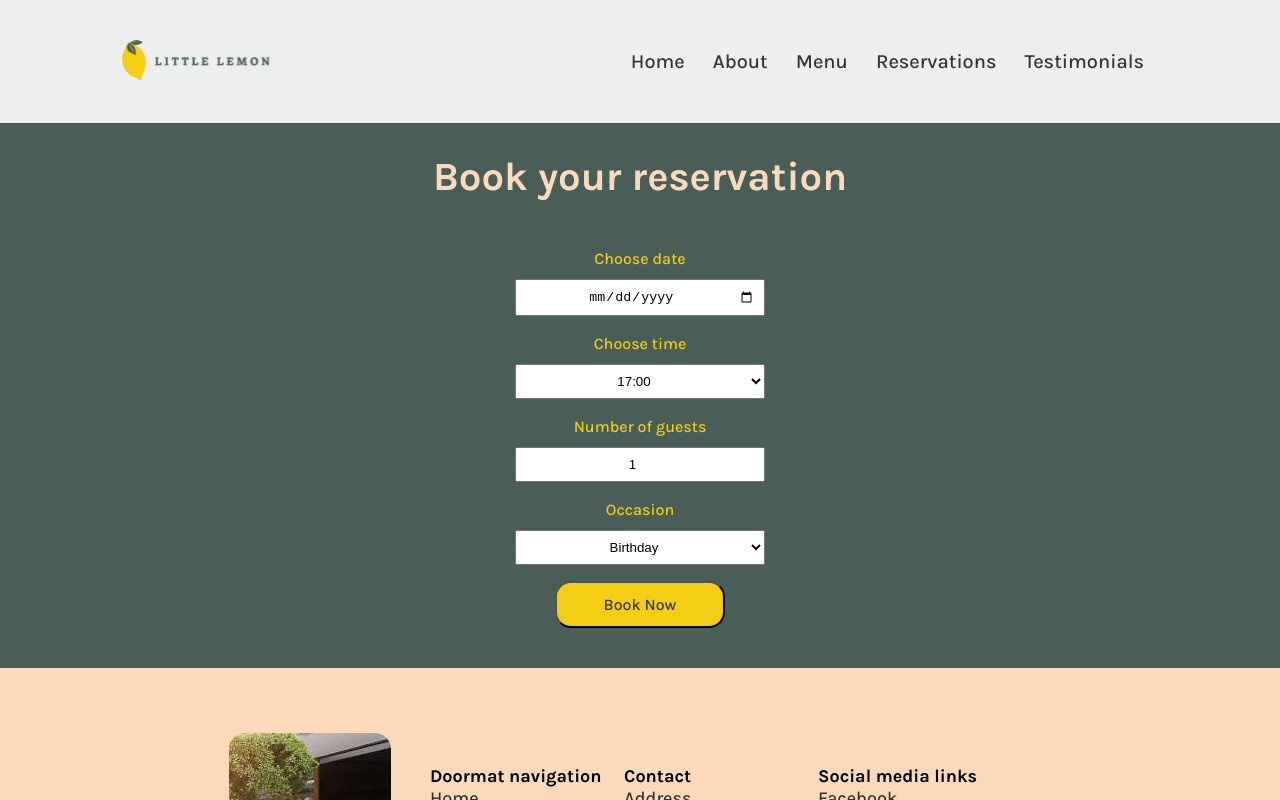
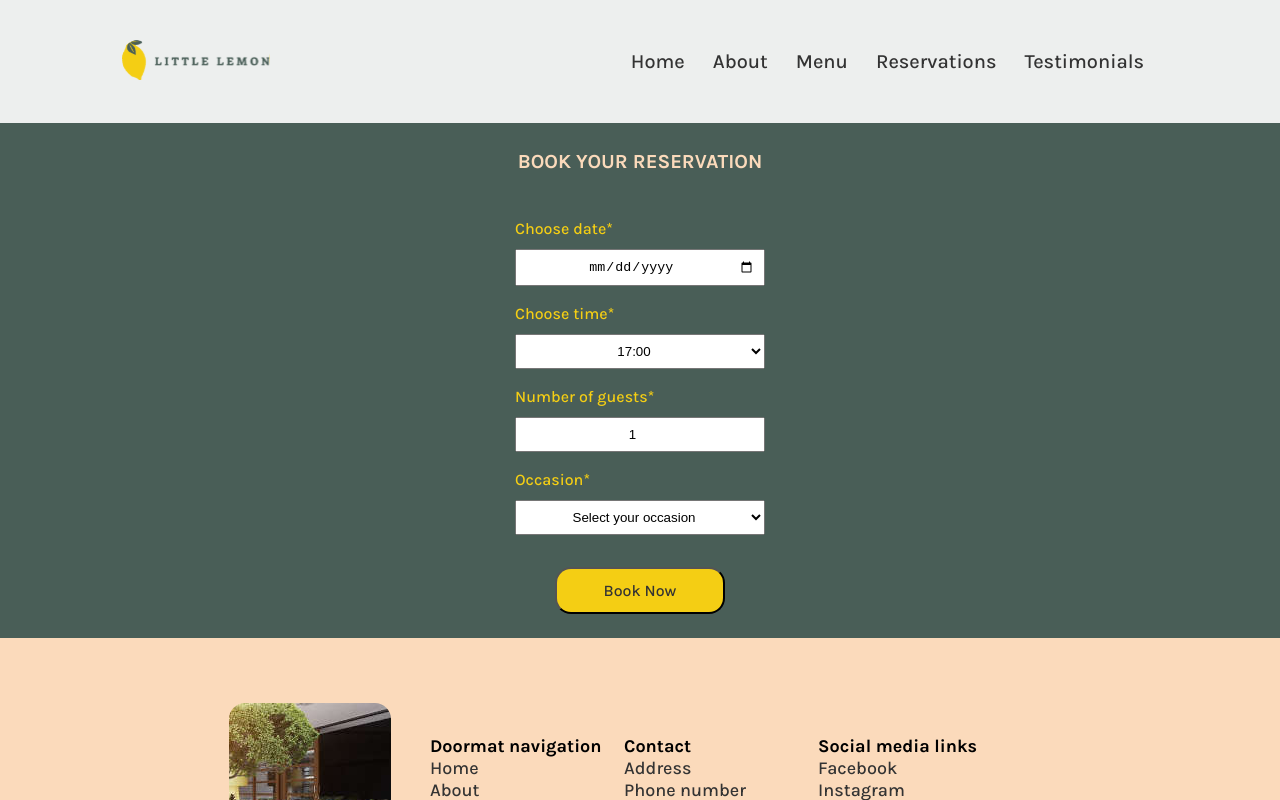
Before and after one commit to mklmng/little-lemon, a React (Create React App) app: page /booking in a window 1280 px wide. Shown: the top 800 px of the page. Built offline with nearby package versions, Linux system fonts and the light colour scheme; a web font is replaced by a local one.

Commit message:
Add form validation and new unit tests.

```diff
--- a/src/components/BookingForm.css
+++ b/src/components/BookingForm.css
@@ -1,15 +1,7 @@
-.booking-form {
-  display: grid;
-  justify-content: center;
-  align-content: center;
-  grid-column: 1 / -1;
-  grid-row: 1 / span 3;
-  border-radius: 16px;
-  font-family: var(--secondary-font);
-  font-size: 16px;
-  line-height: 1.5;
-  padding: 1.5rem;
-
+form{
+  max-width: 250px;
+  width: 100%;
+  margin: 0 auto;
 }
 
 .booking-form label {
@@ -22,8 +14,22 @@
   display: block;
 }
 
+.booking-form label {
+  text-align-last: left;
+  color: var(--primary-yellow);
+}
+
+.booking-form label, .booking-form input{
+  display: block;
+}
+
+.booking-form label{
+  padding-bottom: 0.5rem;
+}
+
 label {
   padding-bottom: 0;
+  margin-top: 1rem;
   margin-bottom: 0;
   text-align: center;
 }
@@ -32,6 +38,18 @@ input, select {
   display: block;
   padding: 0.5rem;
   text-align: center;
-  margin: 0 auto 1rem;
+  margin: 0 auto;
   width: 250px;
 }
+
+form input[type=submit]{
+  margin-top: 2rem;
+}
+
+form input:disabled{
+  background-color: var(--highlight-light-grey);
+}
+
+.error{
+  color: var(--highlight-light-grey);
+}
--- a/src/components/BookingForm.js
+++ b/src/components/BookingForm.js
@@ -3,46 +3,136 @@ import "./BookingForm.css";
 
 export default function BookingForm({ availableTimes, dispatch, submitForm }) {
   const [bookingData, setData] = useState({
+    bookingDate: "",
     bookingTime: "",
     guests: 1,
     occasion: "",
   });
 
-  const {bookingTime, guests, occasion} = bookingData;
+  const [errors, setErrors] = useState({
+    dateError: false,
+    dateMessage: "You need to select a valid date",
+    timeError: false,
+    timeMessage: "You need to select a valid time",
+    guestsError: false,
+    guestsMessage: "You can book for 1 to 10 guests",
+    occassionError: false,
+    occasionMessage: "You need to select the occasion"
+  });
+
+
+  const {dateError, dateMessage, timeError, timeMessage, guestsError, guestsMessage, occassionError, occasionMessage } = errors;
+  const {bookingDate, bookingTime, guests, occasion} = bookingData;
+  const isDisabled = guests < 1;
 
   const handleSubmit = (e) => {
     e.preventDefault();
     submitForm(bookingData);
   };
 
+  const handleChange = (e) => {
+    checkErrors(e.target.id, e.target.value);
+  }
+
+  const handleBlur = (e) => {
+    checkErrors(e.target.id, e.target.value);
+  }
+
+  const checkErrors = (id, value) => {
+    switch (id) {
+      case "reservation-date":
+        const today = new Date();
+        const reservationDate = new Date(value);
+
+        if ((today.getFullYear() === reservationDate.getFullYear()) && (today.getMonth() === reservationDate.getMonth()) && (today.getUTCDate() === reservationDate.getUTCDate())){
+          setErrors({...errors, dateError: false})
+        } else if (reservationDate < today){
+          setErrors({...errors, dateError: true})
+        } else {
+          setErrors({...errors, dateError: false})
+        }
+        break;
+
+      case "reservation-time":
+        if (!value.length){
+          setErrors({...errors, timeError: true})
+        } else {
+          setErrors({...errors, timeError: false})
+        }
+      break;
+
+      case "guests":
+        if ((+value < 1) || (+value > 10)){
+          setErrors({...errors, guestsError: true})
+        } else {
+          setErrors({...errors, guestsError: false})
+        }
+      break;
+
+      case "occasion":
+        if (!value.length){
+          setErrors({...errors, occassionError: true})
+        } else {
+          setErrors({...errors, occassionError: false})
+        }
+      break;
+
+      default:
+        break;
+    }
+  }
+
   return (
     <form onSubmit={handleSubmit}>
-      <label htmlFor="res-date">Choose date</label>
+      <label htmlFor="reservation-date">Choose date*</label>
       <input
+        required
+        aria-label="Reservation date"
         type="date"
-        id="res-date"
-        onChange={(e) =>
-          dispatch({ type: "book a date", payload: e.target.value })
+        name="reservation-date"
+        id="reservation-date"
+        onChange={(e) => {
+          handleChange(e);
+          setData({
+            ...bookingData,
+            bookingDate: e.target.value,
+          });
+          dispatch({ type: "book a date", payload: e.target.value });
           }
+        }
+        onBlur={(e) => {
+          handleBlur(e);
+        }}
+        value={bookingDate}
       />
+      {dateError ? <span className="error">{dateMessage}</span> : null}
 
-      <label htmlFor="res-time">Choose time</label>
+      <label htmlFor="res-time">Choose time*</label>
       <select
+        required
+        aria-label="Reservation time"
         id="res-time"
-        onChange={(e) =>
+        onChange={(e) => {
             setData({
               ...bookingData,
               bookingTime: e.target.value,
             })
           }
+        }
+        onBlur={(e) => {
+          handleBlur(e)
+        }}
         value={bookingTime}
       >
         {availableTimes?.map((reservationTime, index) => {
           return <option key={index}>{reservationTime}</option>;
         })}
       </select>
-      <label htmlFor="guests">Number of guests</label>
+      {timeError ? <span className="error">{timeMessage}</span> : null}
+
+      <label htmlFor="guests">Number of guests*</label>
       <input
+        required
         type="number"
         placeholder="1"
         min="1"
@@ -54,22 +144,34 @@ export default function BookingForm({ availableTimes, dispatch, submitForm }) {
             guests: e.target.value,
           })
         }
+        onBlur={(e) => {
+          handleBlur(e)
+        }}
         value={guests}
       />
-      <label htmlFor="occasion">Occasion</label>
+      {guestsError ? <span className="error">{guestsMessage}</span> : null}
+
+      <label htmlFor="occasion">Occasion*</label>
       <select
+        required
         id="occasion"
         onChange={(e) =>
           setData({
             ...bookingData,
             occasion: e.target.value
           })}
+        onBlur={(e) => {
+          handleBlur(e)
+        }}
         value={occasion}
       >
+        <option value="">Select your occasion</option>
         <option>Birthday</option>
         <option>Anniversary</option>
       </select>
-      <input type="submit" value="Book Now" className="cta" />
+      {occassionError ? <span aria-labelledby="occasion-error" className="error">{occasionMessage}</span> : null}
+
+      <input type="submit" value="Book Now" className="cta" disabled={isDisabled} />
     </form>
   );
 }
--- a/src/components/BookingPage.css
+++ b/src/components/BookingPage.css
@@ -5,10 +5,27 @@
 
 .bg-reservations h3{
   text-align: center;
-  padding-bottom: 2.5rem;
+  font-size: 20px;
+  font-weight: 800;
+  text-transform: uppercase;
+  padding-bottom: 1.5rem;
   color: var(--secondary-cream);
 }
 
 input.cta{
   cursor: pointer;
 }
+
+.booking-form {
+  display: grid;
+  justify-content: center;
+  align-content: center;
+  grid-column: 1 / -1;
+  grid-row: 1 / span 3;
+  border-radius: 16px;
+  font-family: var(--secondary-font);
+  font-size: 16px;
+  line-height: 1.5;
+  padding: 1.5rem;
+  margin: 0 auto;
+}
--- a/src/components/CustomersSay.css
+++ b/src/components/CustomersSay.css
@@ -79,7 +79,9 @@
   }
 
   .testimonials-header h3{
-    line-height: 0.85;
+    font-size: 20px;
+    font-weight: 800;
+    text-transform: uppercase;
     color: var(--primary-yellow);
   }
 
--- a/src/components/Specials.css
+++ b/src/components/Specials.css
@@ -7,7 +7,8 @@
 }
 
 .specials h4 {
-  line-height: 0.85;
+  font-size: 32px;
+  font-weight: 800;
   padding-bottom: 1rem;
 }
 
--- a/src/components/Specials.js
+++ b/src/components/Specials.js
@@ -8,7 +8,7 @@ export default function Specials() {
     <article className="bg-specials">
       <div className="specials-header">
         <div className="specials">
-          <h3>This weeks specials!</h3>
+          <h4>This weeks specials!</h4>
           <a href="/menu" className="cta">
             Online Menu
           </a>
```
Also changed, not shown: 1 other file (tests, documents, lock files or other folders). Lines whose indentation alone changed are shown as unchanged.
